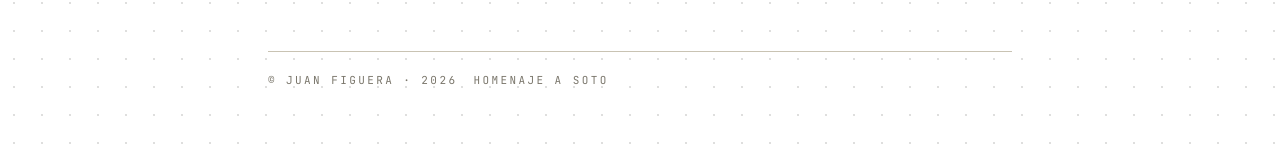
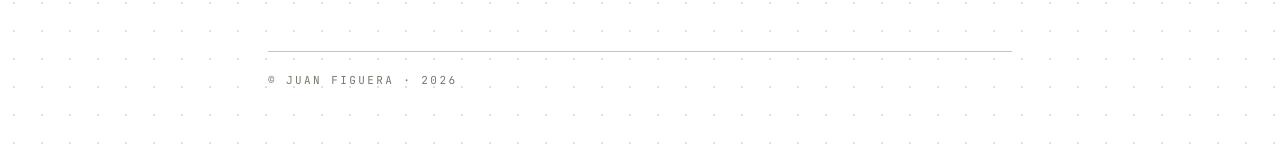
Before and after one commit to juanfiguera/juanfiguera.github.io, a Next.js app: page / in a window 1280 px wide. Shown: the part 4827-4989 px from the top of the page. Built offline with nearby package versions, Linux system fonts and the light colour scheme.

Commit message:
chore: remove Homenaje a Soto link from footer (#20)
Co-authored-by: Claude Opus 5.5 <noreply@anthropic.com>

```diff
--- a/app/components/Footer.tsx
+++ b/app/components/Footer.tsx
@@ -6,9 +6,6 @@ export function Footer() {
   return (
     <Reveal as="footer" className="foot">
       <span>© Juan Figuera · {year}</span>
-      <a href="/soto/" className="foot-link">
-        Homenaje a Soto
-      </a>
     </Reveal>
   );
 }
--- a/app/globals.css
+++ b/app/globals.css
@@ -1401,14 +1401,6 @@ i {
   color: var(--paper);
   background: var(--ink);
   border-color: var(--ink);
-}
-.foot-link {
-  color: var(--ink-mute);
-  text-decoration: none;
-  transition: color 0.2s ease;
-}
-.foot-link:hover {
-  color: var(--shu);
 }
 @media (max-width: 560px) {
   /* The stage is too short on phones to hold the caption, so it moves below the picture. */
```
